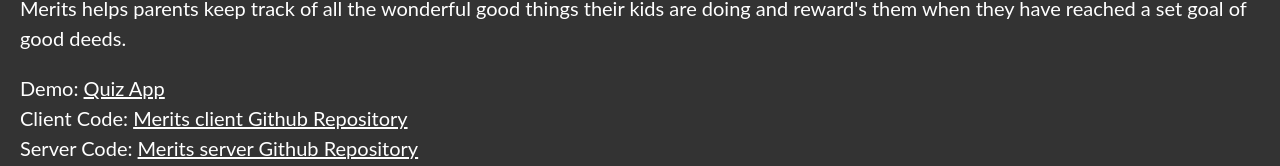
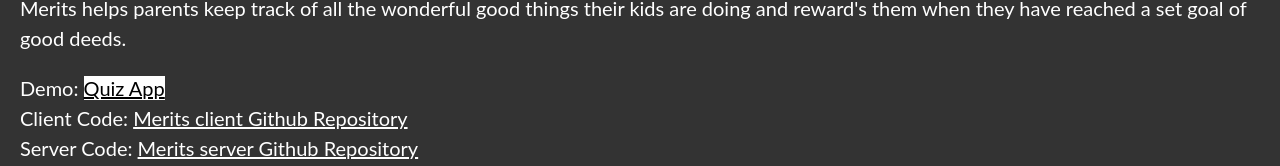
Before and after one commit to Mascontris/Portfolio, a plain HTML site: page index.html in a window 1280 px wide. In both pictures the pointer is over the link 124 px from the left and 3429 px from the top of the page. Shown: the part 3341-3507 px from the top of the page. Drawn offline with Linux system fonts and the light colour scheme.

Commit message:
section dark hover

```diff
--- a/style.css
+++ b/style.css
@@ -129,6 +129,11 @@
     color: white;
 }
 
+.section-dark a:hover {
+  background-color: white;
+  color: black;
+}
+
 .text {
     position: absolute;
     top: 50%;
```
